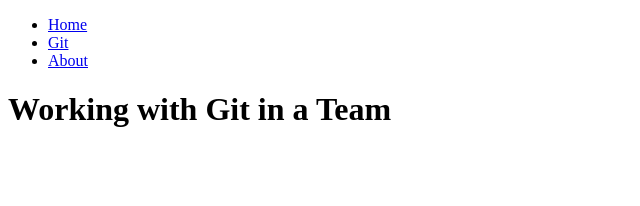
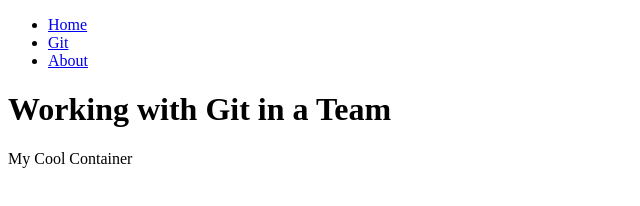
Before and after one commit to StephanUllmann/git-collaboration-wd047, a plain HTML site: page index.html in a window 1280 px wide. Shown: the whole page, without its empty margins (0-640 px from the left). Drawn offline with Linux system fonts and the light colour scheme.

Commit message:
added cool container

```diff
--- a/index.html
+++ b/index.html
@@ -17,5 +17,8 @@
       </nav>
     </header>
     <h1>Working with Git in a Team</h1>
+
+    <div class="container">My Cool Container</div>
+
   </body>
 </html>
```
